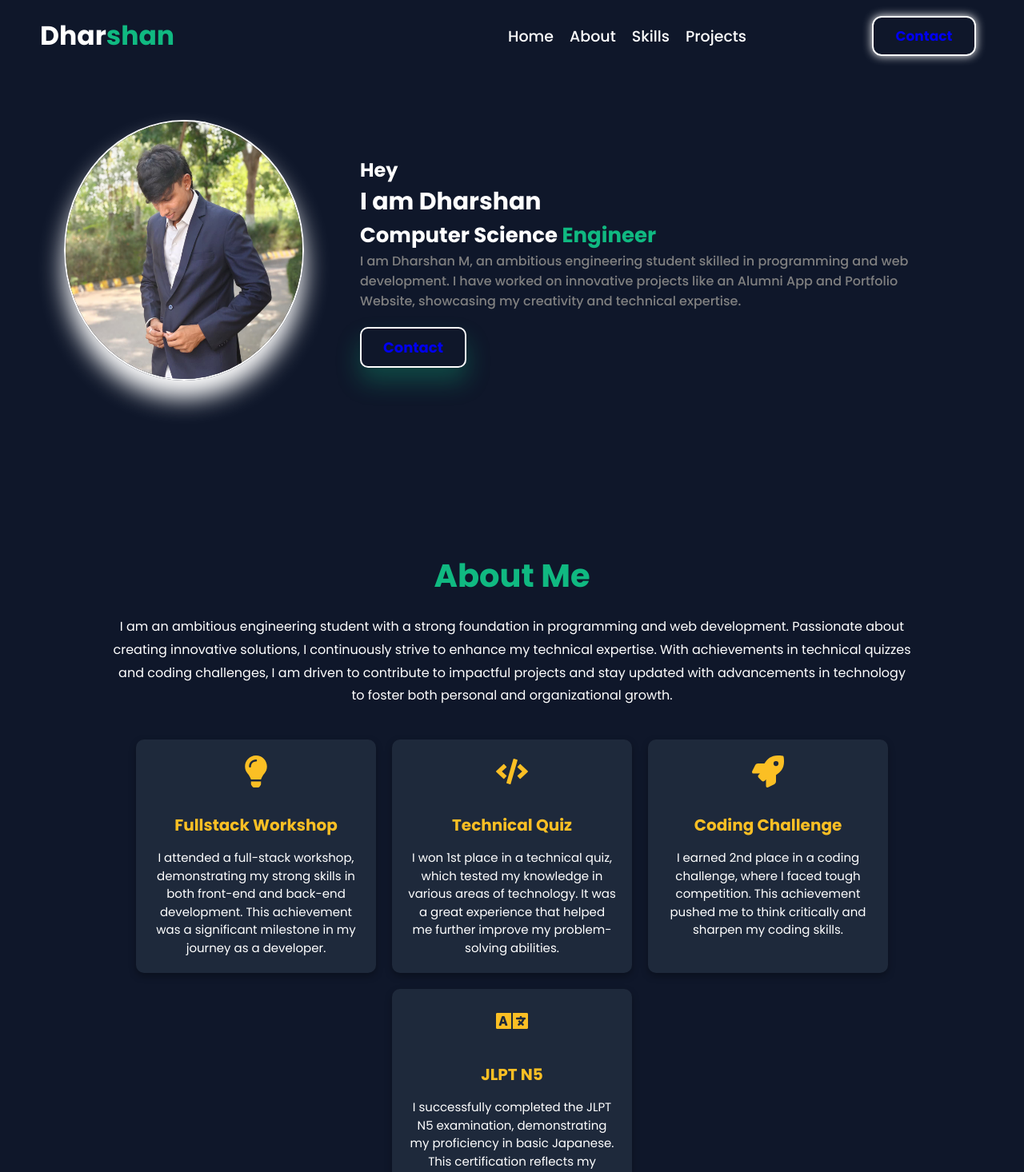
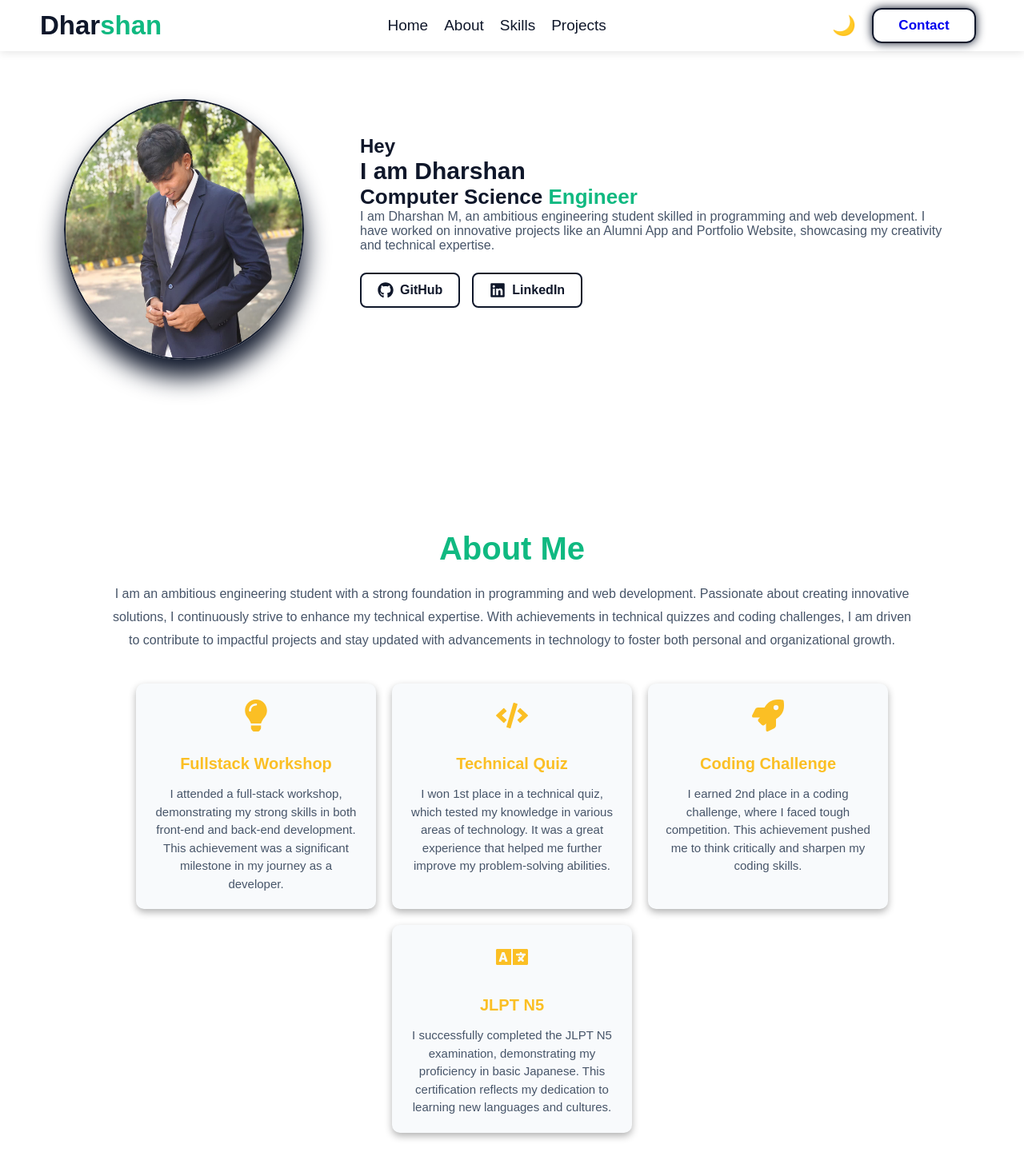
Before and after one commit to Dharshan20055/dharshan_portfolio, a React (Create React App) app: page / in a window 1280 px wide. Shown: the top 1466 px of the page at 80% size. Built offline with nearby package versions, Linux system fonts and the light colour scheme.

Commit message:
Enhanced version 1

```diff
--- a/package.json
+++ b/package.json
@@ -7,7 +7,6 @@
     "@testing-library/jest-dom": "^5.17.0",
     "@testing-library/react": "^13.4.0",
     "@testing-library/user-event": "^13.5.0",
-    "gh-pages": "^6.2.0",
     "react": "^18.3.1",
     "react-dom": "^18.3.1",
     "react-icons": "^5.3.0",
@@ -40,5 +39,8 @@
       "last 1 firefox version",
       "last 1 safari version"
     ]
+  },
+  "devDependencies": {
+    "gh-pages": "^6.3.0"
   }
 }
--- a/src/App.css
+++ b/src/App.css
@@ -1,15 +1,52 @@
+html {
+    scroll-behavior: smooth;
+}
+
 @import url('https://fonts.googleapis.com/css2?family=Poppins:wght@300;400;500;600;700;800&display=swap');
 
-*{
+:root {
+    --bg-color: #ffffff;
+    --text-color: #0f172a;
+    --card-bg: #f8fafc;
+    --accent-color: #10b981;
+    --secondary-text: #475569;
+    --card-content-bg: rgba(255, 255, 255, 0.9);
+    --card-title-color: #0f172a;
+    --card-description-color: #475569;
+    --input-bg: #f1f5f9;
+    --input-color: #0f172a;
+    --footer-bg: #f1f5f9;
+}
+
+.dark-mode {
+    --bg-color: #0f172a;
+    --text-color: #ffffff;
+    --card-bg: #1e293b;
+    --secondary-text: #94a3b8;
+    --card-content-bg: rgba(15, 23, 42, 0.9);
+    --card-title-color: #fbbf24;
+    --card-description-color: #cbd5e1;
+    --input-bg: #0f172a;
+    --input-color: #ffffff;
+    --footer-bg: #111111;
+}
+
+* {
     padding: 0;
     margin: 0;
     box-sizing: border-box;
     list-style: none;
     text-decoration: none;
-    font-family: 'Poppins',sans-serif;
+    font-family: 'Poppins', sans-serif;
+    transition: background-color 0.3s ease, color 0.3s ease;
 }
 
-body{
-    background-color:#0f172a;
-    color: #fff;
+body {
+    background-color: var(--bg-color);
+    color: var(--text-color);
+    min-height: 100vh;
 }
+
+span {
+    color: var(--accent-color);
+}
--- a/src/App.js
+++ b/src/App.js
@@ -1,4 +1,4 @@
-import React from 'react'
+import React, { useState, useEffect } from 'react'
 import './App.css'
 import Header from './componnts/header/Header'
 import Hero from './componnts/hero/Hero'
@@ -8,15 +8,29 @@ import Projects from './componnts/projects'
 import ContactPage from './componnts/hero/contact'
 
 function App() {
+  const [theme, setTheme] = useState('light');
+
+  useEffect(() => {
+    if (theme === 'dark') {
+      document.body.classList.add('dark-mode');
+    } else {
+      document.body.classList.remove('dark-mode');
+    }
+  }, [theme]);
+
+  const toggleTheme = () => {
+    setTheme((prevTheme) => (prevTheme === 'light' ? 'dark' : 'light'));
+  };
+
   return (
-    <>
-      <Header/>
-      <Hero/>
-      <About/>
-      <Skills/>
-      <Projects/>
-      <ContactPage/>
-    </>
+    <div>
+      <Header toggleTheme={toggleTheme} theme={theme} />
+      <Hero />
+      <About />
+      <Skills />
+      <Projects />
+      <ContactPage />
+    </div>
   )
 }
 
--- a/src/componnts/about.jsx
+++ b/src/componnts/about.jsx
@@ -59,8 +59,8 @@ function About() {
 
 const styles = {
   container: {
-    backgroundColor: "#0f172a",
-    color: "white",
+    backgroundColor: "var(--bg-color)",
+    color: "var(--text-color)",
     padding: "50px 20px",
     textAlign: "center",
   },
@@ -71,13 +71,14 @@ const styles = {
   heading: {
     fontSize: "40px",
     marginBottom: "20px",
-    color: "#10b981",
+    color: "var(--accent-color)",
     fontWeight: "bold",
   },
   paragraph: {
     fontSize: "16px",
     lineHeight: "1.8",
     marginBottom: "40px",
+    color: "var(--secondary-text)",
   },
   cardContainer: {
     display: "flex",
@@ -86,7 +87,7 @@ const styles = {
     gap: "20px",
   },
   card: {
-    backgroundColor: "#1e293b",
+    backgroundColor: "var(--card-bg)",
     borderRadius: "10px",
     padding: "20px",
     textAlign: "center",
@@ -94,15 +95,17 @@ const styles = {
     boxShadow: "0 4px 10px rgba(0, 0, 0, 0.3)",
     transition: "transform 0.3s ease, box-shadow 0.3s ease",
     cursor: "pointer",
+    color: "var(--text-color)",
   },
   cardHeading: {
     fontSize: "20px",
     margin: "15px 0",
-    color: "#fbbf24",
+    color: "#fbbf24", // Keeping this as a highlight color, or could use another variable
   },
   cardText: {
     fontSize: "15px",
     lineHeight: "1.5",
+    color: "var(--secondary-text)",
   },
   icon: {
     fontSize: "40px",
--- a/src/componnts/header/Header.jsx
+++ b/src/componnts/header/Header.jsx
@@ -1,7 +1,7 @@
 import React from 'react'
 
 
-function Header() {
+function Header({ toggleTheme, theme }) {
   return (
     <>
       <div className='header'>
@@ -17,7 +17,12 @@ function Header() {
 
           </ul>
         </div>
+        <div className="header-right" style={{ display: 'flex', alignItems: 'center', gap: '20px' }}>
+          <button onClick={toggleTheme} className='theme-toggle-btn' style={{ background: 'none', border: 'none', cursor: 'pointer', fontSize: '1.5rem', color: 'var(--text-color)' }}>
+            {theme === 'light' ? '🌙' : '☀️'}
+          </button>
           <div className="button"><button className='btn'><a href='#contact'>Contact</a></button></div>
+        </div>
       </div>
     </>
   )
--- a/src/componnts/hero/Hero.css
+++ b/src/componnts/hero/Hero.css
@@ -1,32 +1,31 @@
-body {
-    margin: 0;
-    padding: 0;
-    font-family: Arial, sans-serif;
-    background-color: #0f172a;
-    color: #fff;
-}
-
 .header {
     display: flex;
     align-items: center;
     justify-content: space-between;
-    padding: 20px 30px;
-    flex-wrap: wrap;
+    padding: 10px 30px;
+    background-color: var(--bg-color);
+    position: sticky;
+    top: 0;
+    z-index: 1000;
+    box-shadow: 0 2px 10px rgba(0, 0, 0, 0.1);
+    transition: background-color 0.3s ease, color 0.3s ease;
 }
 
 .logo h1 {
-    color: #fff;
+    color: var(--text-color);
     font-size: 33px;
     font-weight: bold;
     margin-left: 20px;
 }
 
 .logo h1 span {
-    color: #10b981;
+    color: var(--accent-color);
 }
 
 .navbar {
-    margin-left: 260px;
+    flex-grow: 1;
+    display: flex;
+    justify-content: center;
 }
 
 .navbar ul {
@@ -39,7 +38,7 @@ body {
 }
 
 .navbar ul li a {
-    color: #fff;
+    color: var(--text-color);
     font-size: 19px;
     font-weight: 450;
     cursor: pointer;
@@ -47,7 +46,7 @@ body {
 
 ul li a:hover {
     text-decoration: underline;
-    filter: drop-shadow(0 0 10px #10b981);
+    filter: drop-shadow(0 0 10px var(--accent-color));
 }
 
 .header .button {
@@ -58,13 +57,13 @@ ul li a:hover {
     width: 130px;
     padding: 10px;
     background-color: transparent;
-    border: 2px solid white;
+    border: 2px solid var(--text-color);
     outline: none;
-    box-shadow: 0 0 12px white;
+    box-shadow: 0 0 12px var(--text-color);
     font-size: 17px;
     font-weight: bold;
     border-radius: 12px;
-    color: #fff;
+    color: var(--text-color);
     cursor: pointer;
     transition: 0.4s;
 }
@@ -82,14 +81,16 @@ ul li a:hover {
     gap: 20px;
     position: relative;
     height: 550px;
+    background-color: var(--bg-color);
+    color: var(--text-color);
 }
 
 .hero .image {
     width: 300px;
     height: 326px;
-    border: 2px solid white;
+    border: 2px solid var(--text-color);
     background-color: transparent;
-    box-shadow: 0 22px 30px white;
+    box-shadow: 0 22px 30px var(--text-color);
     display: flex;
     align-items: center;
     border-radius: 50%;
@@ -120,38 +121,47 @@ ul li a:hover {
 }
 
 .left h3 span {
-    color: #10b981;
+    color: var(--accent-color);
 }
 
 .left p {
     width: 96%;
     font-size: 16px;
     font-weight: 500;
-    color: gray;
+    color: var(--secondary-text);
 }
 
-.buttton {
-    margin-top: 20px;
+.social-links-hero {
+    display: flex;
+    gap: 15px;
+    margin-top: 25px;
 }
 
-.buttton .h-btn {
-    width: 133px;
-    padding: 10px;
-    border: 2px solid white;
-    outline: none;
-    box-shadow: 0 17px 30px rgba(16, 185, 129, 0.3);
-    background-color: transparent;
-    border-radius: 10px;
-    font-size: 18px;
-    font-weight: bold;
-    color: #fff;
-    cursor: pointer;
-    transition: 0.4s;
+.social-btn {
+    display: flex;
+    align-items: center;
+    gap: 8px;
+    padding: 10px 20px;
+    border: 2px solid var(--text-color);
+    border-radius: 8px;
+    color: var(--text-color);
+    font-size: 16px;
+    font-weight: 600;
+    text-decoration: none;
+    transition: 0.3s all ease-in-out;
+    background: transparent;
 }
 
-.h-btn:hover {
-    scale: 1.1;
-    border-radius: 30px;
+.social-btn:hover {
+    scale: 1.05;
+    background-color: var(--accent-color);
+    border-color: var(--accent-color);
+    color: white;
+    box-shadow: 0 5px 15px rgba(16, 185, 129, 0.3);
+}
+
+.social-btn svg {
+    font-size: 20px;
 }
 
 /* Social Media */
@@ -170,7 +180,7 @@ ul li a:hover {
     width: 50px;
     height: 50px;
     border-radius: 50%;
-    box-shadow: 0 0 12px white;
+    box-shadow: 0 0 12px var(--text-color);
     display: flex;
     align-items: center;
     justify-content: center;
@@ -182,12 +192,12 @@ ul li a:hover {
 .social-media li:hover {
     scale: 1.1;
     box-shadow: 0 15px 30px rgba(16, 185, 129, 0.4);
-    border: 1px solid white;
+    border: 1px solid var(--text-color);
     outline: none;
 }
 
 .social-media li a {
-    color: #fff;
+    color: var(--text-color);
     font-size: 22px;
 }
 
--- a/src/componnts/hero/Hero.jsx
+++ b/src/componnts/hero/Hero.jsx
@@ -1,12 +1,13 @@
 import React from 'react'
 import './Hero.css'
 import Img from '../assests/newimage.jpeg'
+import { FaGithub, FaLinkedin } from 'react-icons/fa'
 
 
 function Hero() {
   return (
     <>
-      <div className="hero">
+      <div className="hero" id="home">
         <div className="right">
           <div className="image"> <img src={Img} alt='' /></div>
         </div>
@@ -15,7 +16,14 @@ function Hero() {
           <h1>I am Dharshan</h1>
           <h3>Computer Science <span>Engineer</span></h3>
           <p>I am Dharshan M, an ambitious engineering student skilled in programming and web development. I have worked on innovative projects like an Alumni App and Portfolio Website, showcasing my creativity and technical expertise.</p>
-          <div className="buttton"><button className='h-btn'><a href="#contact">Contact</a></button></div>
+          <div className="social-links-hero">
+            <a href="https://github.com/Dharshan20055" target="_blank" rel="noopener noreferrer" className="social-btn github">
+              <FaGithub /> GitHub
+            </a>
+            <a href="https://www.linkedin.com/in/dharshan-m-377080309/" target="_blank" rel="noopener noreferrer" className="social-btn linkedin">
+              <FaLinkedin /> LinkedIn
+            </a>
+          </div>
         </div>
 
       </div>
--- a/src/componnts/skill.jsx
+++ b/src/componnts/skill.jsx
@@ -45,8 +45,8 @@ function Skills() {
 
 const styles = {
   container: {
-    backgroundColor: "#0f172a",
-    color: "white",
+    backgroundColor: "var(--bg-color)",
+    color: "var(--text-color)",
     padding: "50px 20px",
     textAlign: "center",
     marginBottom: "50px",
@@ -54,12 +54,12 @@ const styles = {
   heading: {
     fontSize: "36px",
     fontWeight: "bold",
-    color: "#10b981",
+    color: "var(--accent-color)",
     marginBottom: "10px",
   },
   subheading: {
     fontSize: "17px",
-    color: "#8892B0",
+    color: "var(--secondary-text)",
     marginBottom: "30px",
     padding: "12px",
   },
@@ -71,12 +71,13 @@ const styles = {
     margin: "0 auto",
   },
   card: {
-    backgroundColor: "#1e293b",
+    backgroundColor: "var(--card-bg)",
     borderRadius: "10px",
     padding: "37px",
     textAlign: "center",
     boxShadow: "0 4px 10px rgba(0, 0, 0, 0.3)",
     cursor: "pointer",
+    color: "var(--text-color)",
   },
   icon: {
     fontSize: "40px",
@@ -85,7 +86,7 @@ const styles = {
   },
   title: {
     fontSize: "22px",
-    color: "white",
+    color: "var(--text-color)",
     marginBottom: "5px",
   },
 };
```
Also changed, not shown: src/componnts/hero/contact.jsx (+16 -16 lines), src/componnts/projects.jsx (+9 -9 lines), 1 other file (tests, documents, lock files or other folders). Lines whose indentation alone changed are shown as unchanged.
